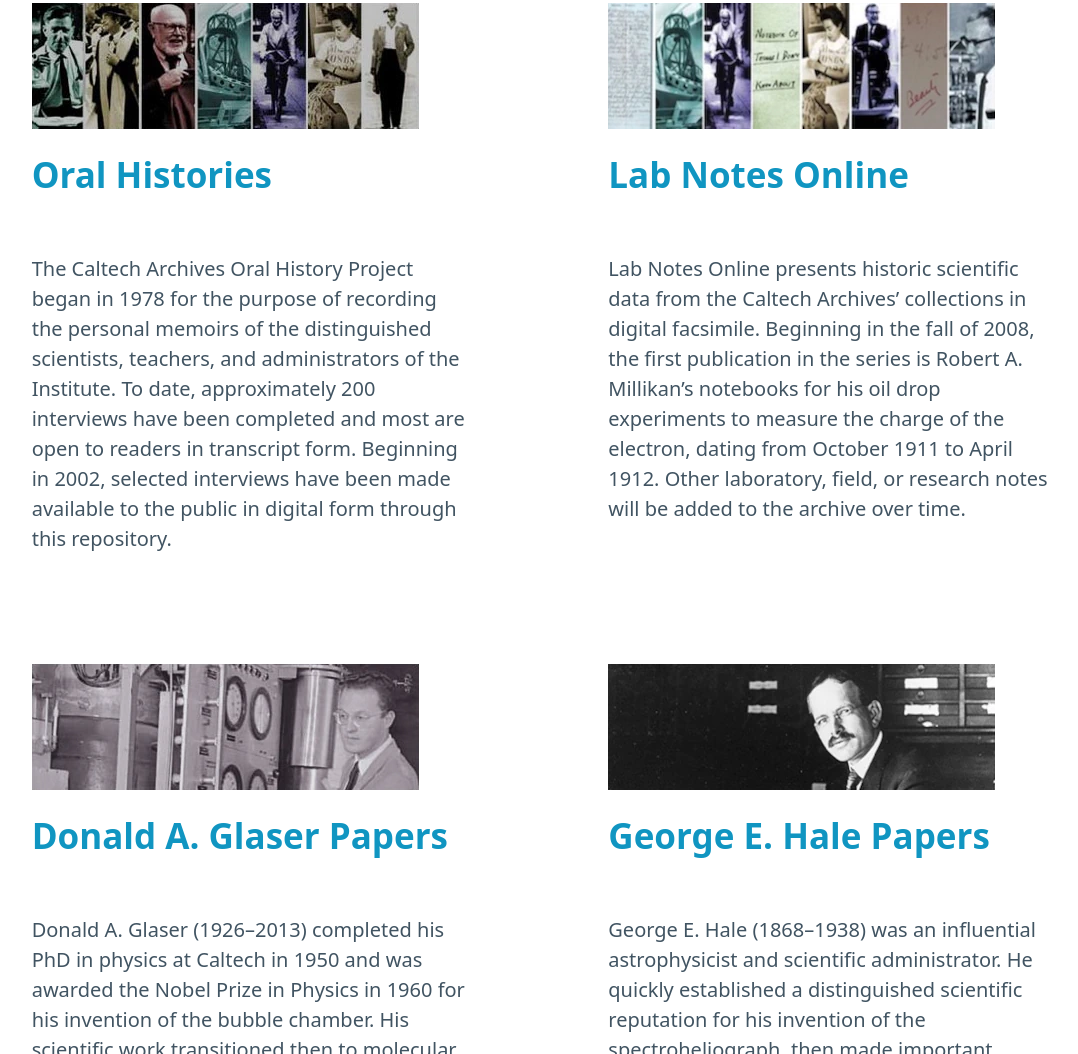
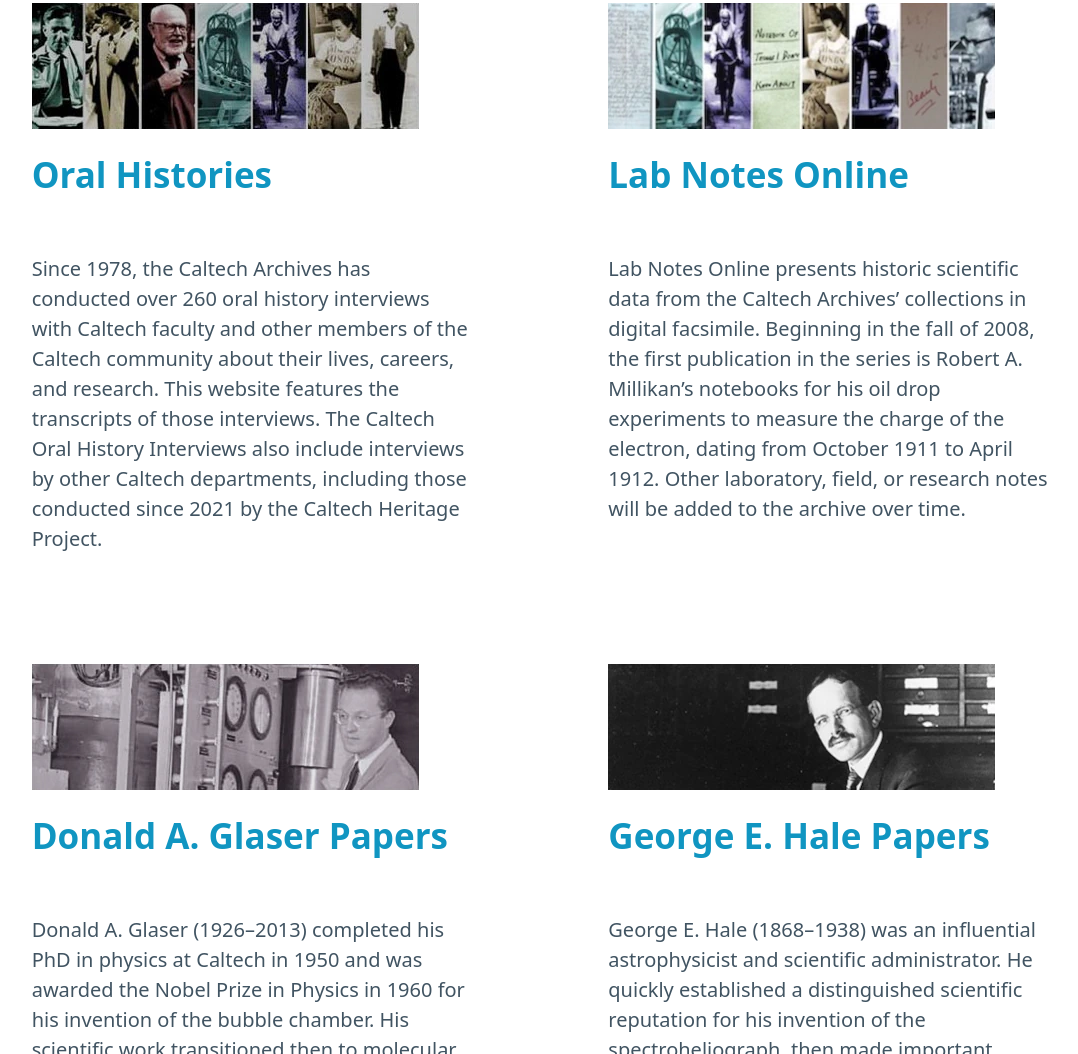
Before and after one commit to caltechlibrary/digital.archives.caltech.edu, a plain HTML site: page index.html in a window 1280 px wide. Shown: the part 1472-2526 px from the top of the page, without its empty margins (100-1178 px from the left). Drawn offline with nearby package versions, Linux system fonts and the light colour scheme.

Commit message:
💬 update Oral Histories blurb & link

```diff
--- a/index.html
+++ b/index.html
@@ -241,13 +241,12 @@
         <li class="card">
           <header>
             <img src="oralhistories.webp" alt="" aria-hidden="true">
-            <h2><a href="http://oralhistories.library.caltech.edu/">Oral Histories</a></h2>
+            <h2><a href="/collections/OralHistories/">Oral Histories</a></h2>
           </header>
-          <p>The Caltech Archives Oral History Project began in 1978 for the purpose
-            of recording the personal memoirs of the distinguished scientists, teachers, and administrators of the
-            Institute. To date, approximately 200 interviews have been completed and most are open to readers in
-            transcript form. Beginning in 2002, selected interviews have been made available to the public in
-            digital form through this repository.</p>
+          <p>Since 1978, the Caltech Archives has conducted over 260 oral history interviews with Caltech faculty and
+            other members of the Caltech community about their lives, careers, and research. This website features the
+            transcripts of those interviews. The Caltech Oral History Interviews also include interviews by other
+            Caltech departments, including those conducted since 2021 by the Caltech Heritage Project.</p>
         </li>
         <li class="card">
           <header>
```
